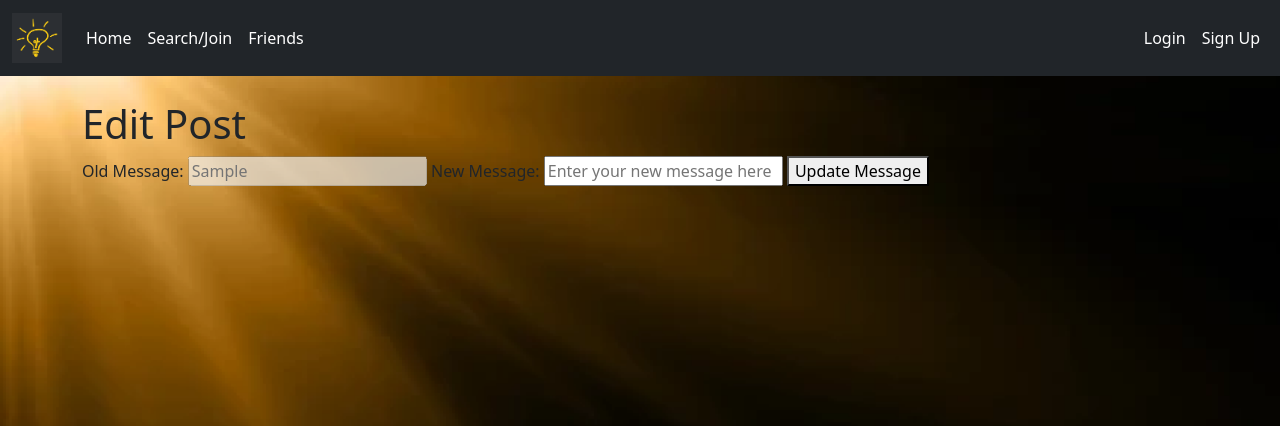
After one commit to MJDorcelien/group-14-final, a Flask app: page /courses/1/messages/edit in a window 1280 px wide. The commit adds this page. Shown: the top 426 px of the page. Run offline with Flask 3, Linux system fonts and the light colour scheme; tables that the repository leaves empty hold one stand-in row (values such as "Sample post"); some libraries are stand-ins or nearby versions.

Commit message:
implemented editing messages need to style new page

```diff
--- a/app.py
+++ b/app.py
@@ -143,6 +143,7 @@ def view_all_courses():
     person=session['user']
     person_id=person['person_id']
     sections=project_repository_singleton.get_user_courses(person_id)
+    print(sections)
     return render_template('get_all_courses.html', courses=sections)
 
 @app.get('/courses/<int:section_id>')
@@ -150,6 +151,7 @@ def view_specific_course(section_id):
     person=session['user']
     person_id=person['person_id']
     courses=project_repository_singleton.get_user_courses(person_id)
+
     posts=project_repository_singleton.get_all_posts()
     course=project_repository_singleton.get_sections_by_id(section_id)
     users=project_repository_singleton.get_all_user()
@@ -166,19 +168,27 @@ def view_specific_course(section_id):
     rooms["course"]=course
     return render_template('get_courses_chat.html',list_posts=list_posts,courses=courses,section=section_id,posts=posts,exam=course,users=users,person_id=person_id,person=person)
 
-@app.post('/courses/<int:post_id>/messages/edit')
-def edit_specific_message(post_id):
+@app.get('/courses/<int:post_id>/messages/edit')
+def get_edit_specific_post(post_id):
+    post=project_repository_singleton.get_post_by_id(post_id)
+    return render_template('edit_posts_form.html', post=post)
+
+@app.post('/courses')
+def update_post():
+    post_id=request.form.get('post-id')
+    print(post_id)
+    new_message=request.form.get('new-message')
+    project_repository_singleton.update_post(post_id,new_message)
     post=project_repository_singleton.get_post_by_id(post_id)
     print(post)
-    new_message=request.form.get('message')
-    project_repository_singleton.update_post(post_id,new_message)
-    print(post)
+    section=post.course
 
-    return redirect(f'/courses/{post.course}')
+    return redirect(f'/courses/{section}')
 
 @app.post('/courses/<int:post_id>/messages/delete')
 def delete_specific_message(post_id):
     post=project_repository_singleton.get_post_by_id(post_id)
+    print(post)
     section=post.course
     project_repository_singleton.delete_post(post_id)
 
@@ -186,7 +196,6 @@ def delete_specific_message(post_id):
 
 @socketio.on("connect")
 def connect(auth):
-    # adding comment to see if it's tracking
     user=rooms["user"]
     course=rooms["course"]
     join_room(course.section_id)
@@ -207,8 +216,6 @@ def handle_new_message(message):
     course=rooms["course"]
     date=datetime.datetime.now()
 
-    post=Post(user.person_id,course.section_id,date,message)
-    db.session.add(post)
-    db.session.commit()
+    project_repository_singleton.create_post(user.person_id,course.section_id,date,message)
 
     emit("chat",{"message": message,"username": user.user_name},broadcast=True)
--- a/src/models.py
+++ b/src/models.py
@@ -26,7 +26,7 @@ class Person(db.Model):
     email=db.Column(db.String(50), nullable=False)
     password=db.Column(db.String(255), nullable=False)
     university=db.Column(db.String(50), nullable=False)
-    course=db.relationship('Section',backref='courses',secondary=person_section,lazy=True)
+    course=db.relationship('Section', backref='courses',secondary=person_section,lazy=True)
 
     def __init__(self,user_name:str,bio:str,email:str,password:str,university:str) -> None:
         self.user_name=user_name
--- a/src/project_repository.py
+++ b/src/project_repository.py
@@ -1,5 +1,6 @@
 from flask import Flask, abort, redirect, render_template, request
 from src.models import db, Person, Section, Post
+import datetime
 
 class ProjectRepository:
 
@@ -35,6 +36,13 @@ class ProjectRepository:
         posts= Post.query.all()
         return posts
 
+    def create_post(self, person_id: int, section_id: int, date: datetime, message:str):
+        post=Post(person_id,section_id,date,message)
+        db.session.add(post)
+        db.session.commit()
+
+        return post
+
     def update_post(self, post_id: int, message:str) -> Post:
         post=Post.query.filter_by(post_id=post_id).first()
         if not post:
@@ -55,7 +63,7 @@ class ProjectRepository:
         courses=Section.query.all()
         return courses
 
-    def get_sections_by_id(self, section_id) -> Section:
+    def get_sections_by_id(self, section_id):
         return Section.query.filter_by(section_id=section_id).first()
 
 project_repository_singleton = ProjectRepository()
--- /dev/null
+++ b/templates/edit_posts_form.html
@@ -0,0 +1,18 @@
+{% extends '_layout.html' %}
+
+{% block title %}Courses Chat{% endblock %}
+
+{% block head %}
+{% endblock %}
+
+{% block body %}
+    <h1>Edit Post</h1>
+    <form action="/courses" method="post">
+        <input type="hidden" name="post-id" value={{post.post_id}}>
+        <label for="old-message">Old Message:</label>
+        <input type="text" name="old-message" id="old-message" placeholder={{post.content}} disabled>
+        <label for="new-message">New Message:</label>
+        <input type="text" name="new-message" id="new-message" placeholder="Enter your new message here">
+        <button type="submit">Update Message</button>
+    </form>
+{% endblock %}
```
Also changed, not shown: templates/get_courses_chat.html (+3 -49 lines), tests/test_get_all_courses.py (+1 -0 lines), tests/test_get_courses_chat.py (added).
